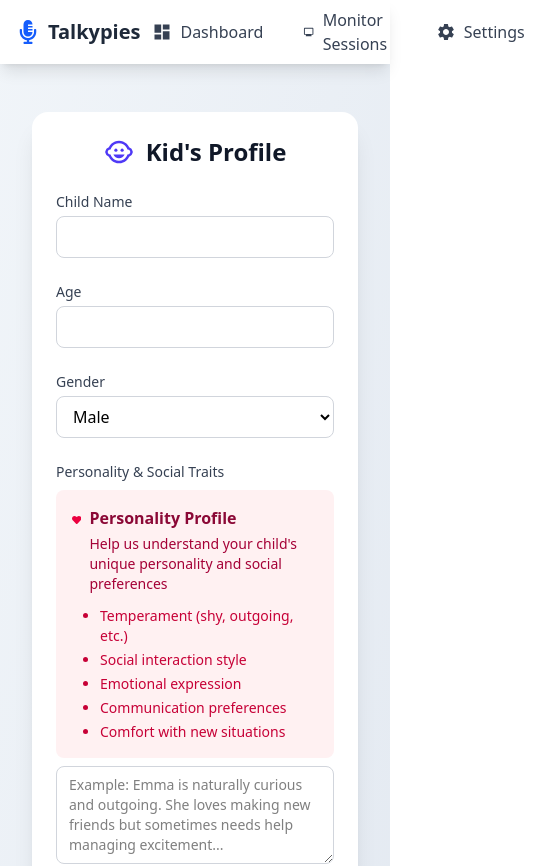
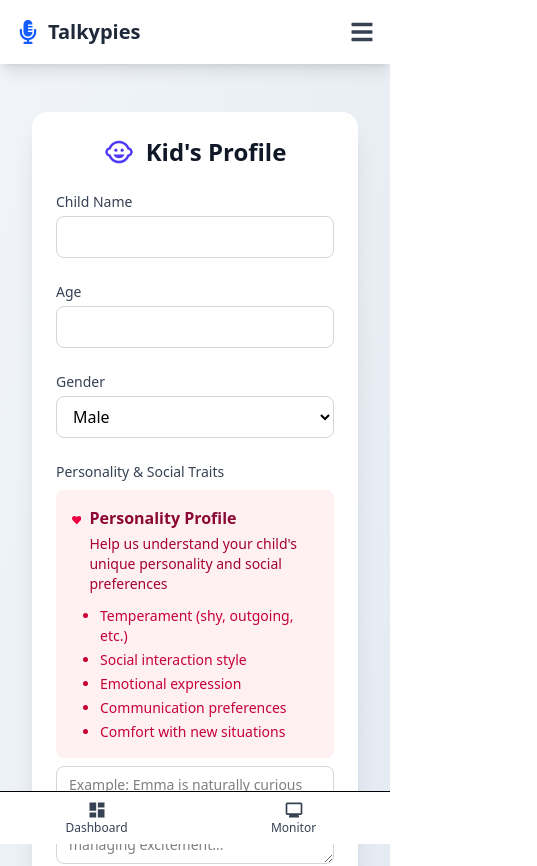
Before and after one commit to sumit-realtyai/Robotics_Voice_Assistant, a React (Vite) app: page / in a window 390 px wide. Shown: the top 866 px of the page, 537 px wide, since content can reach past the window. Built offline with nearby package versions, Linux system fonts and the light colour scheme.

Commit message:
Update Navbar responsiveness and VoiceWidget

```diff
--- a/src/components/Navbar.jsx
+++ b/src/components/Navbar.jsx
@@ -1,9 +1,11 @@
-import React from 'react';
-import { Link, useNavigate } from 'react-router-dom';
-import { FaMicrophoneAlt } from 'react-icons/fa';
+import React, { useState } from 'react';
+import { Link } from 'react-router-dom';
+import { FaMicrophoneAlt, FaBars, FaTimes } from 'react-icons/fa';
 import { MdDashboard, MdMonitor, MdSettings } from 'react-icons/md';
 
 const Navbar = () => {
+  const [isMenuOpen, setIsMenuOpen] = useState(false);
+
   return (
     <nav className="bg-white shadow-lg">
       <div className="max-w-7xl mx-auto px-4 sm:px-6 lg:px-8">
@@ -14,7 +16,9 @@ const Navbar = () => {
               <span className="text-xl font-bold text-gray-800">Talkypies</span>
             </Link>
           </div>
-          <div className="flex items-center space-x-4">
+
+          {/* Desktop Navigation */}
+          <div className="hidden md:flex items-center space-x-4">
             <Link
               to="/"
               className="flex items-center gap-2 px-3 py-2 rounded-md text-gray-700 hover:bg-gray-100"
@@ -29,6 +33,24 @@ const Navbar = () => {
               <MdMonitor className="text-xl" />
               <span>Monitor Sessions</span>
             </Link>
+          </div>
+
+          {/* Mobile Menu Button */}
+          <div className="flex items-center md:hidden">
+            <button
+              onClick={() => setIsMenuOpen(!isMenuOpen)}
+              className="text-gray-700 hover:text-gray-900"
+            >
+              {isMenuOpen ? (
+                <FaTimes className="h-6 w-6" />
+              ) : (
+                <FaBars className="h-6 w-6" />
+              )}
+            </button>
+          </div>
+
+          {/* Settings Link (Always Visible) */}
+          <div className="hidden md:flex items-center">
             <Link
               to="/settings"
               className="flex items-center gap-2 px-3 py-2 rounded-md text-gray-700 hover:bg-gray-100"
@@ -39,6 +61,42 @@ const Navbar = () => {
           </div>
         </div>
       </div>
+
+      {/* Mobile Menu */}
+      {isMenuOpen && (
+        <div className="md:hidden">
+          <div className="px-2 pt-2 pb-3 space-y-1">
+            <Link
+              to="/settings"
+              className="flex items-center gap-2 px-3 py-2 rounded-md text-gray-700 hover:bg-gray-100"
+              onClick={() => setIsMenuOpen(false)}
+            >
+              <MdSettings className="text-xl" />
+              <span>Settings</span>
+            </Link>
+          </div>
+        </div>
+      )}
+
+      {/* Mobile Bottom Navigation */}
+      <div className="fixed bottom-0 left-0 right-0 bg-white border-t md:hidden">
+        <div className="grid grid-cols-2 gap-1">
+          <Link
+            to="/"
+            className="flex flex-col items-center justify-center py-2 text-gray-700 hover:bg-gray-100"
+          >
+            <MdDashboard className="text-xl" />
+            <span className="text-xs">Dashboard</span>
+          </Link>
+          <Link
+            to="/sessions"
+            className="flex flex-col items-center justify-center py-2 text-gray-700 hover:bg-gray-100"
+          >
+            <MdMonitor className="text-xl" />
+            <span className="text-xs">Monitor</span>
+          </Link>
+        </div>
+      </div>
     </nav>
   );
 };
```
